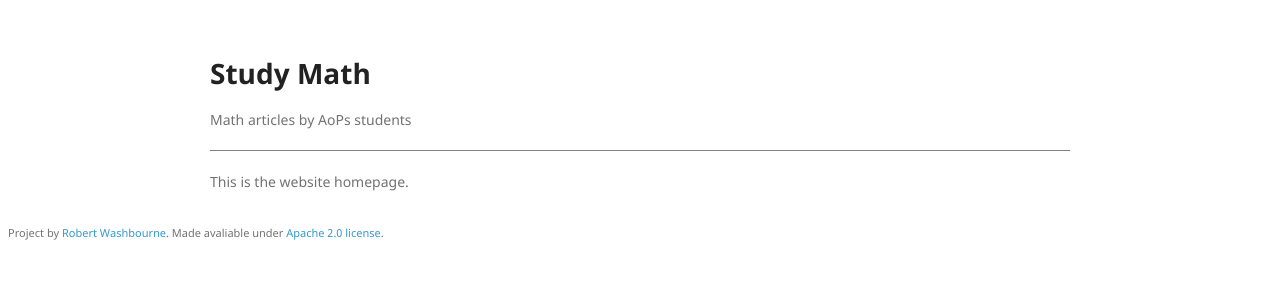
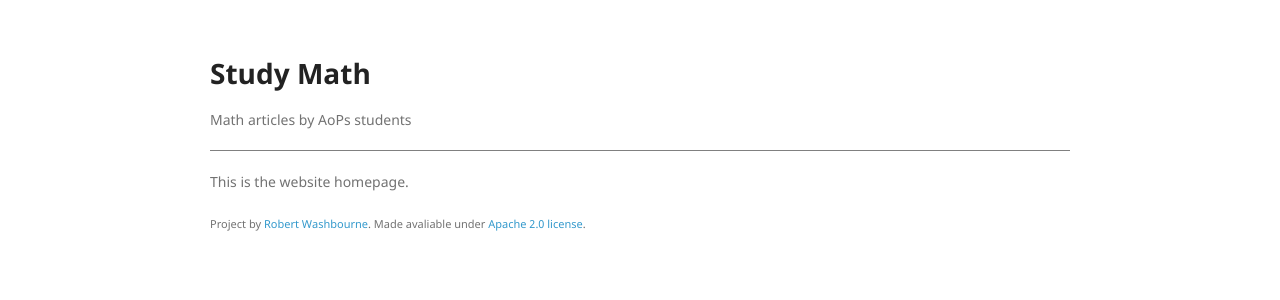
Before and after one commit to studymath/studymath.github.io, a Jekyll site: the page built from index.md, in a window 1280 px wide. Shown: the top 300 px of the page. Built offline with Jekyll 4.4.1, drawn with Linux system fonts in a browser that asks for light colours; nearby versions of some CDN libraries.

Commit message:
Update jekyll-theme-minimal.scss

```diff
--- a/_sass/jekyll-theme-minimal.scss
+++ b/_sass/jekyll-theme-minimal.scss
@@ -132,13 +132,6 @@ hr {
   margin:0 0 20px;
 }
 
-footer {
-  position: absolute;
-  right: 0;
-  bottom: 0;
-  left: 0;
-}
-
 @media print, screen and (max-width: 960px) {
 
   div.wrapper {
```
